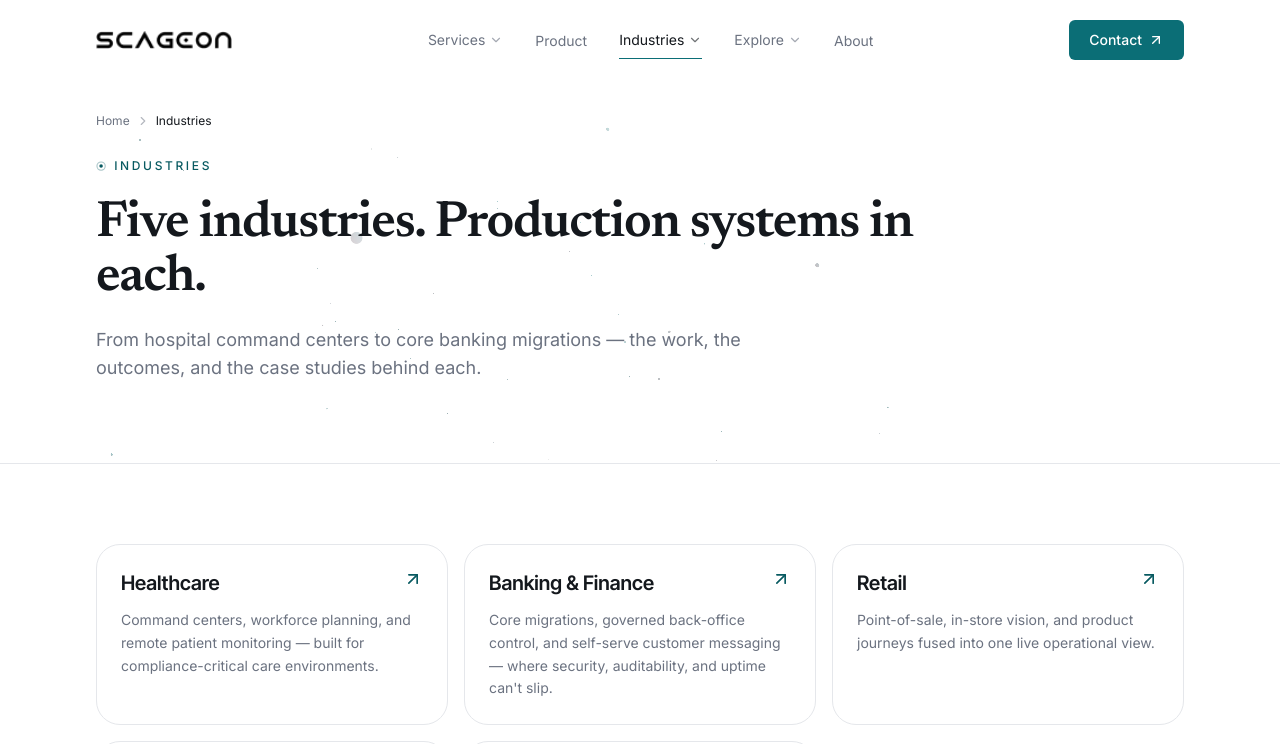
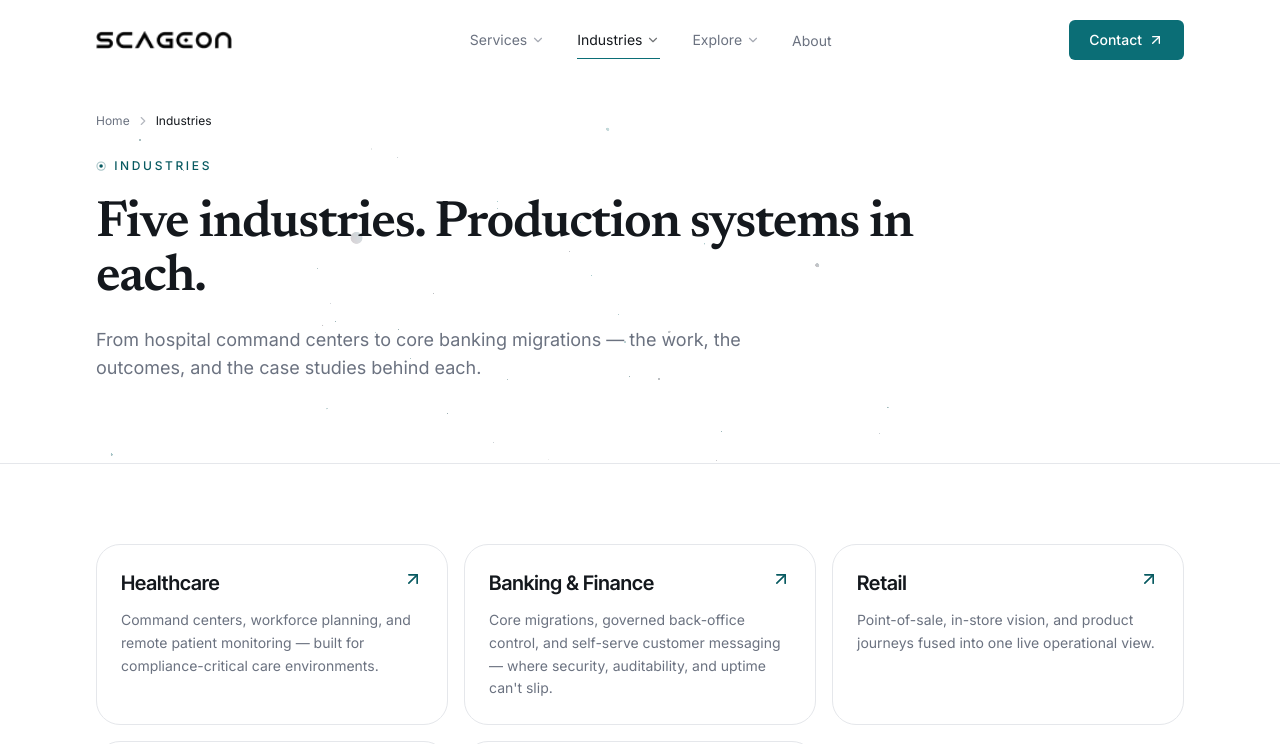
Before and after one commit to svinod-scageon/scageon-website, a Next.js app: page /industries in a window 1280 px wide. Shown: the top 744 px of the page. Built offline with nearby package versions, Linux system fonts and the light colour scheme.

Commit message:
Hide product section .

```diff
--- a/src/components/layout/Navbar.tsx
+++ b/src/components/layout/Navbar.tsx
@@ -8,6 +8,7 @@ import { ChevronDown, Menu, X, ArrowUpRight, ArrowRight } from "lucide-react";
 import { cn } from "@/lib/utils";
 import { services } from "@/content/services";
 import { industries } from "@/content/industries";
+import { publishedProducts } from "@/content/products";
 
 type MenuItem = { label: string; href: string; blurb?: string; muted?: boolean };
 
@@ -36,13 +37,12 @@ const menus: { label: string; href: string; items?: MenuItem[] }[] = [
       blurb: serviceBlurbs[s.slug],
     })),
   },
-  {
-    // No dropdown yet — a single product doesn't need a mega-menu. Renders as
-    // a plain link (see the `!menu.items` branch below) between Services and
-    // Industries. If a second product is added, give this `items` too.
-    label: "Product",
-    href: "/product",
-  },
+  // Product is on hold pending internal approval — hidden from nav while
+  // unpublished, but the entry (and the /product route) stay in the code so
+  // it's a one-line flip in content/products.ts to bring back.
+  ...(publishedProducts().length > 0
+    ? [{ label: "Product", href: "/product" }]
+    : []),
   {
     label: "Industries",
     href: "/industries",
--- a/src/content/products.ts
+++ b/src/content/products.ts
@@ -74,7 +74,7 @@ export const products: Product[] = [
       { group: "Application", items: ["FastAPI", "React", "Vite"] },
     ],
     relatedIndustries: ["healthcare", "banking-finance"],
-    published: true,
+    published: false, // On hold pending internal approval — flip to `true` to bring it back.
   },
 ];
 
```
